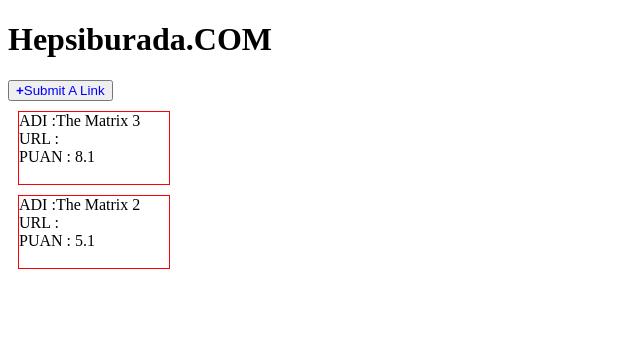
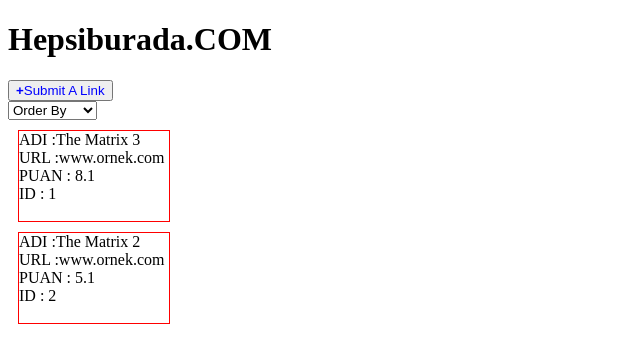
Before and after one commit to FiratGuler/React_Task_1, a React (Create React App) app: page / in a window 1280 px wide. Shown: the top 362 px of the page, without its empty margins (0-640 px from the left). Built offline with nearby package versions, Linux system fonts and the light colour scheme.

Commit message:
"Sorting" Eklendi Yapılacak

```diff
--- a/src/Context/siteContext.js
+++ b/src/Context/siteContext.js
@@ -7,34 +7,37 @@
 
 const Provider = ({ children }) => {
 
-    const [show, setShow] = useState(true)
-
-    const [Content,setContent] = useState({
-        icerik: [
+    const [Content, setContent] = useState({
+        ContentArr: [
             {
                 "id": 1,
                 "name": "The Matrix 3",
                 "rating": "8.1",
-                "siteURL": "www.ornek.com"
+                "url": "www.ornek.com"
             },
             {
                 "id": 2,
                 "name": "The Matrix 2",
                 "rating": "5.1",
-                "siteURL": "www.ornek.com"
+                "url": "www.ornek.com"
             }
-        ]}
+        ]
+    }
     )
 
 
+    const [Sorted, setSorted] = useState(false)
+    console.log(Sorted)
 
-
+    const [show, setShow] = useState(true)
 
     const data = {
         show,
         setShow,
         Content,
-        setContent
+        setContent,
+        Sorted,
+        setSorted
     }
 
     return (
--- a/src/components/Content.js
+++ b/src/components/Content.js
@@ -6,19 +6,15 @@
 
     const {Content} = useSite()
 
-    // const SubmitHandle = (e) => {
-    //     e.preventDefault()
-    // }
-
-
 
     return (
         <>
-            {Content.icerik.map((icerik,index)=>(
+            {Content.ContentArr.map((content,index)=>(
                 <div key={index} style={{border:'1px solid red',width:150 , margin: 10}}>
-                    <div>ADI :{icerik.name}</div>
-                    <div>URL :{icerik.url}</div>
-                    <div>PUAN : {icerik.rating}</div>
+                    <div>ADI :{content.name}</div>
+                    <div>URL :{content.url}</div>
+                    <div>PUAN : {content.rating}</div>
+                    <div>ID : {content.id}</div>
                     <br/>
                 </div>
             ))}
--- a/src/components/Home.js
+++ b/src/components/Home.js
@@ -1,5 +1,7 @@
 import { useSite } from "../Context/siteContext"
 import Contents from "./Content"
+import Sorting from "./Sorting"
+import AddNewContent from "./AddNewContent"
 
 export default function Home() {
 
@@ -17,9 +19,14 @@
         <>
             {(show && <button onClick={ShowBTN} className="test"><b>+</b>Submit A Link</button> )|| <button onClick={HideBTN}>Return</button>}
 
-            {show &&
+            {(show &&
                 <div>
+                    <Sorting/>
                     <Contents />
+                </div>)
+                ||
+                <div>
+                    <AddNewContent/>
                 </div>
             }
         </>
--- /dev/null
+++ b/src/components/Sorting.js
@@ -0,0 +1,23 @@
+
+import { useSite } from "../Context/siteContext"
+export default function Sorting() {
+
+
+
+
+    const {  setSorted } = useSite()
+
+    const SortedChange = (e) => {
+        const select = e.target.value;
+        setSorted(select)
+    }
+    return (
+        <>
+            <select className="custom-select" onChange={SortedChange}>
+                <option>Order By</option>
+                <option value="Most">Most Voted</option>
+                <option value="Less">Less Voted</option>
+            </select>
+        </>
+    )
+}
```
Also changed, not shown: src/components/App.js (+5 -5 lines), src/Reduce/ContentData.js (deleted).
